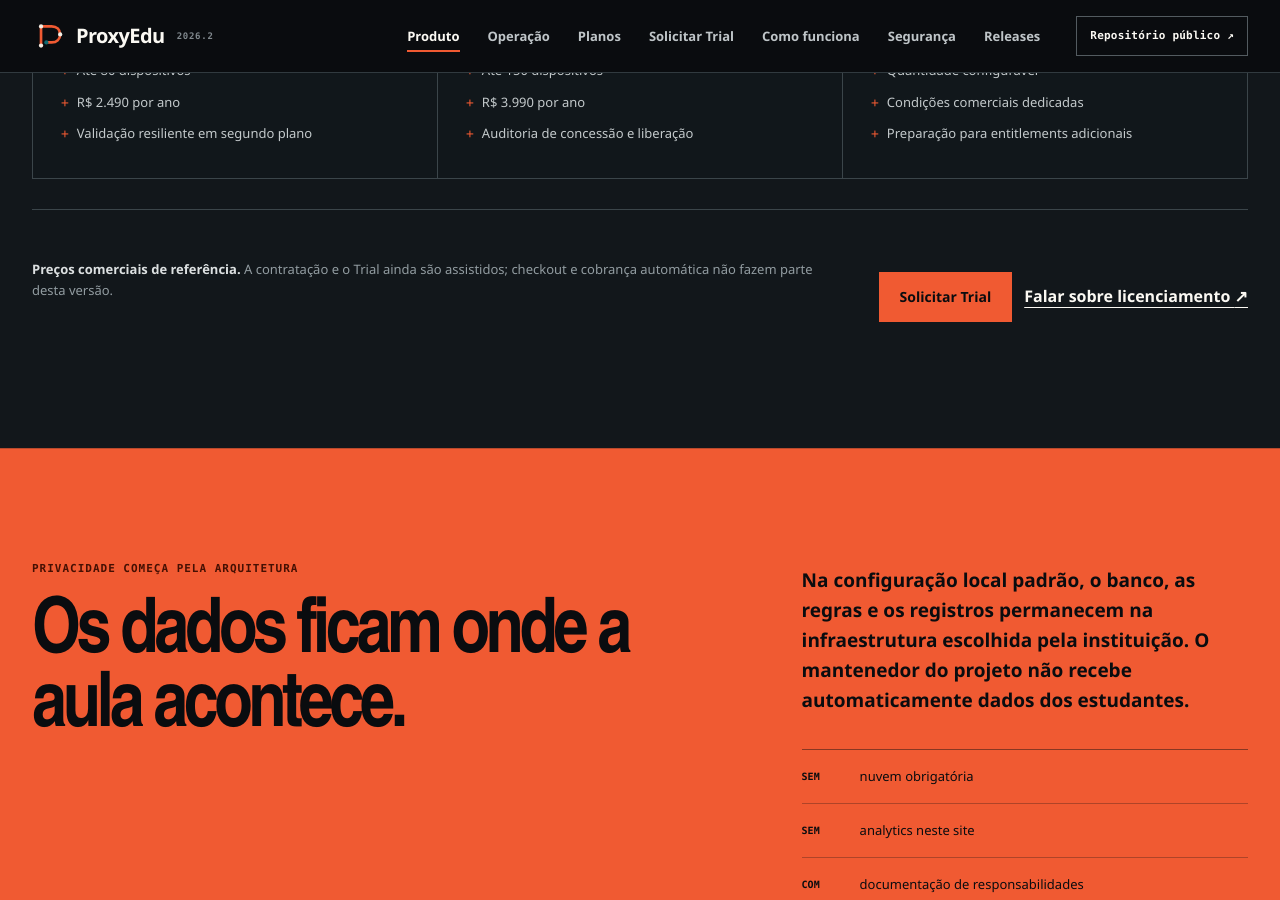
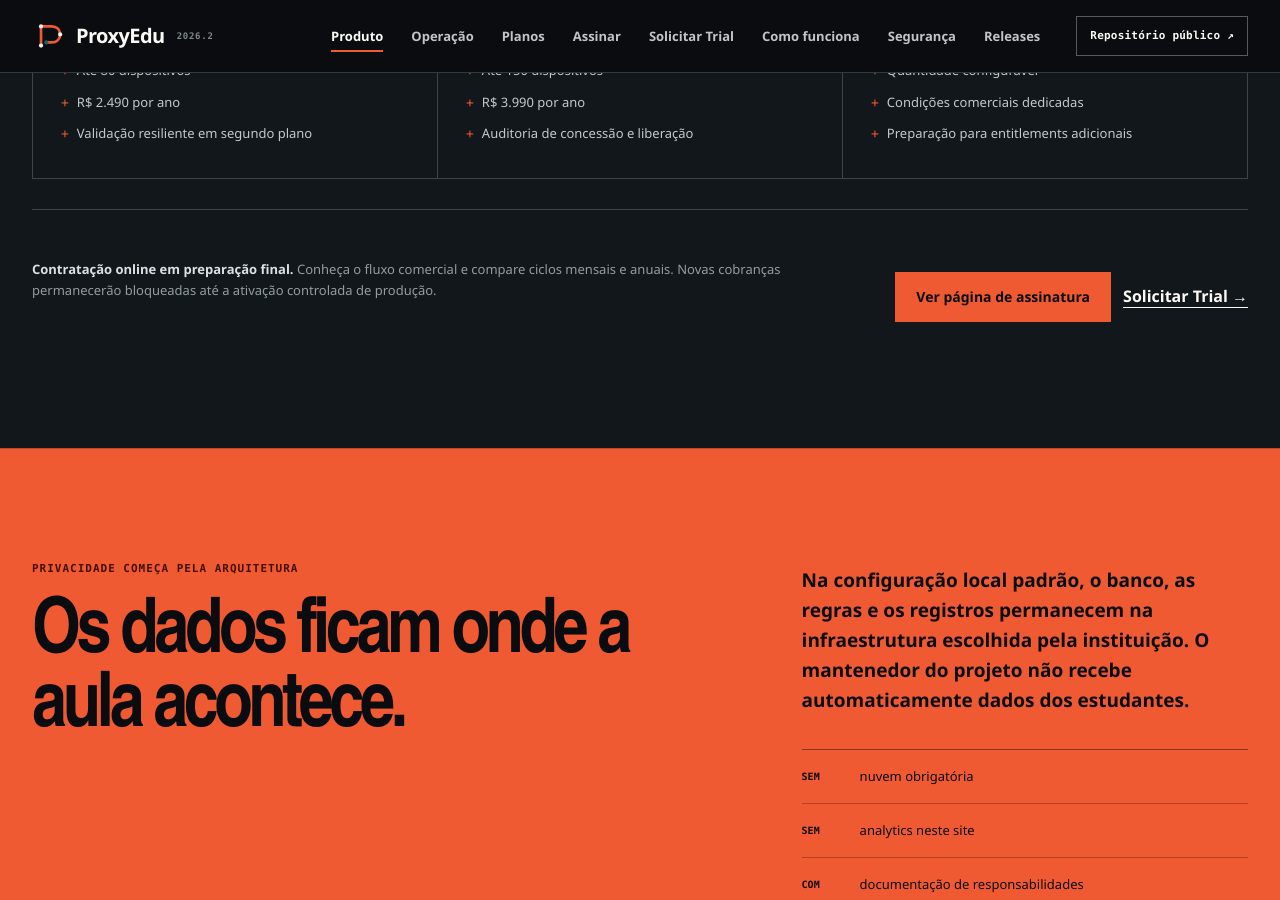
Before and after one commit to MarcosBravin/ProxyEdu, a Jekyll site: the page docs/index.html, which Jekyll copies as it is, in a window 1280 px wide and 900 px high, scrolled down 5842 px. Built offline with Jekyll 4.4.1, drawn with Linux system fonts in a browser that asks for light colours; comment, search, counter and statistics services are not loaded.

```diff
--- a/docs/index.html
+++ b/docs/index.html
@@ -46,6 +46,7 @@
         <a href="#produto">Produto</a>
         <a href="#operacao">Operação</a>
         <a href="#planos">Planos</a>
+        <a href="assinar/">Assinar</a>
         <a href="trial.html">Solicitar Trial</a>
         <a href="como-funciona/">Como funciona</a>
         <a href="seguranca/">Segurança</a>
@@ -255,8 +256,8 @@
           </article>
         </div>
         <div class="pricing-note">
-          <p><strong>Preços comerciais de referência.</strong> A contratação e o Trial ainda são assistidos; checkout e cobrança automática não fazem parte desta versão.</p>
-          <div class="inline-actions"><a class="primary-action" href="trial.html">Solicitar Trial</a><a class="text-action" href="https://github.com/MarcosBravin/ProxyEdu/discussions" target="_blank" rel="noopener noreferrer">Falar sobre licenciamento <span aria-hidden="true">↗</span></a></div>
+          <p><strong>Contratação online em preparação final.</strong> Conheça o fluxo comercial e compare ciclos mensais e anuais. Novas cobranças permanecerão bloqueadas até a ativação controlada de produção.</p>
+          <div class="inline-actions"><a class="primary-action" href="assinar/">Ver página de assinatura</a><a class="text-action" href="trial.html">Solicitar Trial <span aria-hidden="true">→</span></a></div>
         </div>
       </div>
     </section>
--- a/docs/sitemap.xml
+++ b/docs/sitemap.xml
@@ -5,6 +5,7 @@
   <url><loc>https://proxyedu.bravintech.com/seguranca/</loc><lastmod>2026-08-19</lastmod></url>
   <url><loc>https://proxyedu.bravintech.com/releases/</loc><lastmod>2026-08-19</lastmod></url>
   <url><loc>https://proxyedu.bravintech.com/trial.html</loc><lastmod>2026-08-18</lastmod></url>
+  <url><loc>https://proxyedu.bravintech.com/assinar/</loc><lastmod>2026-08-21</lastmod></url>
   <url><loc>https://proxyedu.bravintech.com/privacidade.html</loc><lastmod>2026-08-16</lastmod></url>
   <url><loc>https://proxyedu.bravintech.com/lgpd.html</loc><lastmod>2026-08-16</lastmod></url>
   <url><loc>https://proxyedu.bravintech.com/termos.html</loc><lastmod>2026-08-16</lastmod></url>
--- a/docs/style.css
+++ b/docs/style.css
@@ -437,6 +437,109 @@ code { padding: 2px 5px; background: var(--paper-deep); font-family: var(--mono)
 @media (max-width: 920px) { .trial-layout { grid-template-columns: 1fr; gap: 45px; } }
 @media (max-width: 620px) { .trial-section { padding: 54px 0 70px; } .trial-form-card { padding: 25px 19px; box-shadow: 7px 7px 0 var(--paper-deep); } .trial-form-grid { grid-template-columns: 1fr; } .trial-form-grid .span-two { grid-column: 1; } }
 
+/* Dedicated commercial checkout */
+.checkout-hero { position: relative; overflow: hidden; padding: 92px 0 82px; background: var(--ink); color: var(--paper-bright); }
+.checkout-hero::after { content: ""; position: absolute; width: 520px; height: 520px; right: -190px; bottom: -330px; border: 1px solid #374248; border-radius: 50%; box-shadow: 0 0 0 70px rgba(255,255,255,.018), 0 0 0 140px rgba(255,255,255,.012); }
+.checkout-hero-grid { display: grid; grid-template-columns: minmax(0, 1.35fr) minmax(300px, .65fr); gap: 80px; align-items: end; }
+.checkout-hero h1 { max-width: 780px; margin: 20px 0 0; font-size: clamp(52px, 7vw, 94px); line-height: .91; letter-spacing: -.065em; }
+.checkout-hero h1 em { color: var(--signal); font-style: normal; }
+.checkout-hero .intro { max-width: 700px; margin: 30px 0 0; color: #aeb7bb; font-size: 18px; }
+.checkout-hero-actions { margin-top: 34px; }
+.checkout-readiness { position: relative; z-index: 1; padding: 28px; border: 1px solid #435057; background: rgba(22,29,33,.88); box-shadow: 10px 10px 0 rgba(240,90,50,.12); }
+.readiness-label { color: #8dbcc1; font: 700 10px var(--mono); letter-spacing: .1em; }
+.checkout-readiness > strong { display: block; margin-top: 18px; color: var(--paper-bright); font-size: 28px; }
+.checkout-readiness p { margin: 12px 0 22px; color: #9da7ab; font-size: 13px; }
+.readiness-state { display: flex; align-items: center; gap: 9px; padding-top: 18px; border-top: 1px solid #374248; color: #cbd0d2; font: 700 10px/1.5 var(--mono); }
+.readiness-state i { width: 9px; height: 9px; border-radius: 50%; background: #e4aa4e; box-shadow: 0 0 0 4px rgba(228,170,78,.12); }
+.checkout-trust-strip { border-bottom: 1px solid var(--line); background: var(--paper-bright); }
+.checkout-trust-strip .shell { min-height: 76px; display: grid; grid-template-columns: repeat(4, 1fr); align-items: center; }
+.checkout-trust-strip span { padding: 8px 20px; border-right: 1px solid var(--line); color: var(--ink-soft); font: 700 10px/1.5 var(--mono); text-align: center; text-transform: uppercase; letter-spacing: .05em; }
+.checkout-trust-strip span:first-child { border-left: 1px solid var(--line); }
+.commercial-plans-section { padding: 100px 0 112px; background: var(--paper); }
+.billing-switch { display: inline-grid; grid-template-columns: 1fr 1fr; gap: 4px; margin-top: 40px; padding: 4px; border: 1px solid var(--line-dark); background: var(--paper-deep); }
+.billing-switch button { min-width: 180px; min-height: 50px; padding: 8px 18px; border: 0; background: transparent; color: var(--muted); font: 750 13px var(--sans); cursor: pointer; }
+.billing-switch button[aria-pressed="true"] { background: var(--ink); color: var(--paper-bright); }
+.billing-switch span { display: block; margin-top: 3px; color: var(--green); font: 700 9px var(--mono); text-transform: uppercase; }
+.catalog-status { min-height: 22px; margin: 22px 0 0; color: var(--muted); font: 600 11px var(--mono); }
+.catalog-status.success { color: var(--green); }
+.catalog-status.warning { color: #9b6719; }
+.commercial-plan-grid { display: grid; grid-template-columns: repeat(4, 1fr); gap: 1px; margin-top: 26px; border: 1px solid var(--line-dark); background: var(--line-dark); }
+.commercial-plan-card { min-width: 0; display: flex; flex-direction: column; padding: 28px 25px; background: var(--paper-bright); box-shadow: inset 0 0 0 0 var(--signal); transition: transform .18s ease, box-shadow .18s ease; }
+.commercial-plan-card.featured { background: #fffaf4; }
+.commercial-plan-card.selected { position: relative; z-index: 1; box-shadow: inset 0 4px 0 var(--signal); }
+.commercial-plan-capacity { color: var(--teal); font: 700 9px var(--mono); letter-spacing: .08em; }
+.commercial-plan-card h3 { margin: 20px 0 0; font-size: 25px; }
+.commercial-plan-price { display: flex; align-items: end; gap: 7px; min-height: 54px; margin: 12px 0 0; }
+.commercial-plan-price strong { font: 800 clamp(26px, 3vw, 39px)/1 var(--mono); letter-spacing: -.065em; }
+.commercial-plan-price small { padding-bottom: 4px; color: var(--muted); font: 600 10px var(--mono); }
+.commercial-plan-description { min-height: 58px; margin: 18px 0 0; color: var(--muted); font-size: 13px; }
+.commercial-plan-card ul { min-height: 122px; margin: 20px 0 0; padding: 18px 0 0; border-top: 1px solid var(--line); list-style: none; }
+.commercial-plan-card li { padding: 5px 0; color: var(--ink-soft); font-size: 12px; }
+.commercial-plan-card li::before { content: "+"; margin-right: 7px; color: var(--signal); font-family: var(--mono); }
+.commercial-plan-select { width: 100%; min-height: 46px; margin-top: auto; border: 1px solid var(--ink); background: transparent; color: var(--ink); font-weight: 800; cursor: pointer; }
+.commercial-plan-select:hover, .commercial-plan-select[aria-pressed="true"] { background: var(--ink); color: var(--paper-bright); }
+.checkout-form-section { padding: 110px 0; background: var(--paper-deep); }
+.checkout-form-layout { display: grid; grid-template-columns: minmax(0, .82fr) minmax(460px, 1.18fr); gap: 80px; align-items: start; }
+.checkout-explainer h2 { margin: 20px 0 0; font-size: clamp(38px, 5vw, 64px); line-height: .98; letter-spacing: -.055em; }
+.checkout-steps { margin: 42px 0 0; padding: 0; list-style: none; }
+.checkout-steps li { display: grid; grid-template-columns: 46px 1fr; gap: 16px; padding: 19px 0; border-top: 1px solid var(--line); }
+.checkout-steps li > span { color: var(--signal); font: 800 12px var(--mono); }
+.checkout-steps strong { font-size: 15px; }
+.checkout-steps p { margin: 5px 0 0; color: var(--muted); font-size: 13px; }
+.account-notice { margin-top: 28px; padding: 20px; border-left: 4px solid #e4aa4e; background: rgba(228,170,78,.1); }
+.account-notice strong { font-size: 14px; }
+.account-notice p { margin: 7px 0 0; color: var(--muted); font-size: 12px; }
+.checkout-form-card { overflow: hidden; border: 1px solid var(--line-dark); background: var(--paper-bright); box-shadow: 14px 14px 0 rgba(14,20,24,.1); }
+.selected-plan-summary { position: relative; padding: 25px 30px; background: var(--ink); color: var(--paper-bright); }
+.selected-plan-summary > span { color: #8dbcc1; font: 700 9px var(--mono); letter-spacing: .1em; }
+.selected-plan-summary > strong { display: block; margin-top: 9px; font-size: 22px; }
+.selected-plan-summary p { margin: 12px 0 0; }
+.selected-plan-summary b { color: var(--signal); font: 800 26px var(--mono); }
+.selected-plan-summary small { color: #929ca1; font: 600 10px var(--mono); }
+.selected-plan-summary button { position: absolute; right: 27px; bottom: 27px; padding: 0; border: 0; border-bottom: 1px solid #79858a; background: transparent; color: #d6dbdd; font-size: 11px; cursor: pointer; }
+.checkout-form-content { padding: 32px 30px 30px; }
+.checkout-form-content h2 { margin: 0; font-size: 30px; scroll-margin-top: 100px; }
+.checkout-submit-note { margin: 12px 0 0; color: var(--muted); font-size: 10px; text-align: center; }
+.checkout-form-content .trial-submit:disabled { background: #c7c9c8; border-color: #c7c9c8; color: #6f7475; cursor: not-allowed; }
+.checkout-faq { padding: 105px 0; background: var(--paper-bright); }
+.checkout-faq-grid { display: grid; grid-template-columns: minmax(260px, .6fr) minmax(0, 1.4fr); gap: 90px; }
+.checkout-faq h2 { margin: 18px 0 0; font-size: clamp(38px, 5vw, 60px); }
+.checkout-faq-list { border-top: 1px solid var(--line-dark); }
+.checkout-faq-list details { border-bottom: 1px solid var(--line-dark); }
+.checkout-faq-list summary { position: relative; padding: 24px 44px 24px 0; font-weight: 800; cursor: pointer; list-style: none; }
+.checkout-faq-list summary::-webkit-details-marker { display: none; }
+.checkout-faq-list summary::after { content: "+"; position: absolute; right: 8px; color: var(--signal); font: 800 20px var(--mono); }
+.checkout-faq-list details[open] summary::after { content: "−"; }
+.checkout-faq-list details p { max-width: 720px; margin: -6px 0 24px; color: var(--muted); font-size: 13px; }
+@media (max-width: 1020px) {
+  .checkout-hero-grid { grid-template-columns: 1fr; gap: 48px; align-items: start; }
+  .checkout-readiness { max-width: 600px; }
+  .commercial-plan-grid { grid-template-columns: 1fr 1fr; }
+  .checkout-form-layout { grid-template-columns: 1fr; gap: 55px; }
+  .checkout-explainer { max-width: 760px; }
+}
+@media (max-width: 760px) {
+  .checkout-hero { padding: 65px 0 60px; }
+  .checkout-trust-strip .shell { grid-template-columns: 1fr 1fr; }
+  .checkout-trust-strip span:nth-child(3) { border-left: 1px solid var(--line); }
+  .commercial-plans-section, .checkout-form-section, .checkout-faq { padding: 70px 0; }
+  .checkout-faq-grid { grid-template-columns: 1fr; gap: 40px; }
+}
+@media (max-width: 560px) {
+  .checkout-hero h1 { font-size: 48px; }
+  .checkout-readiness { padding: 22px; box-shadow: 7px 7px 0 rgba(240,90,50,.12); }
+  .checkout-trust-strip .shell, .commercial-plan-grid { grid-template-columns: 1fr; }
+  .checkout-trust-strip span, .checkout-trust-strip span:nth-child(3) { border-right: 1px solid var(--line); border-bottom: 1px solid var(--line); border-left: 1px solid var(--line); }
+  .billing-switch { width: 100%; }
+  .billing-switch button { min-width: 0; }
+  .commercial-plan-card ul { min-height: 0; }
+  .checkout-form-layout { display: block; }
+  .checkout-form-card { margin-top: 45px; box-shadow: 7px 7px 0 rgba(14,20,24,.1); }
+  .selected-plan-summary { padding: 22px 20px 70px; }
+  .selected-plan-summary button { right: auto; bottom: 25px; left: 20px; }
+  .checkout-form-content { padding: 26px 19px; }
+}
+
 @media (prefers-reduced-motion: reduce) {
   html { scroll-behavior: auto; }
   *, *::before, *::after { transition-duration: .01ms !important; animation-duration: .01ms !important; animation-iteration-count: 1 !important; }
```
Also changed, not shown: docs/assinar/checkout.js (added, +270 -0 lines), docs/assinar/index.html (added, +173 -0 lines), docs/README.md.
